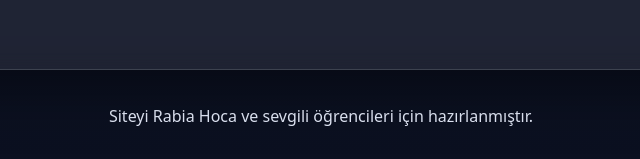
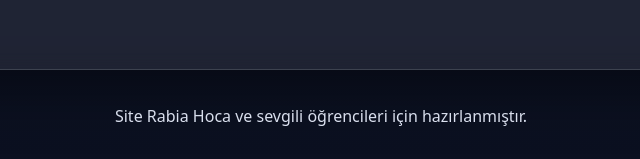
Before and after one commit to MehmettPeker/qr-ses, a plain HTML site: page index.html in a window 1280 px wide. Shown: the part 785-944 px from the top of the page, 319-959 px from the left. Drawn offline with Linux system fonts and the light colour scheme.

Commit message:
Correct footer text in index.html

```diff
--- a/index.html
+++ b/index.html
@@ -50,7 +50,7 @@
 
     </div>
 
-    <footer>Siteyi Rabia Hoca ve sevgili öğrencileri için hazırlanmıştır.</footer>
+    <footer>Site Rabia Hoca ve sevgili öğrencileri için hazırlanmıştır.</footer>
 
   </div>
 </body>
```
